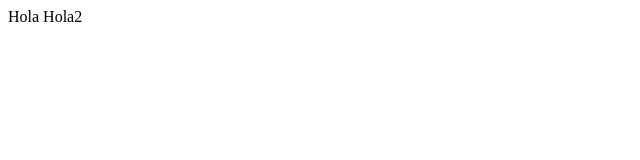
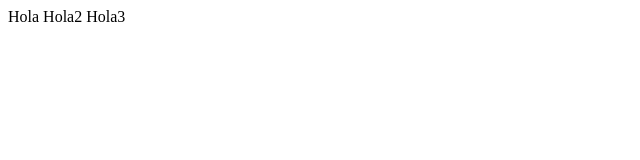
Before and after one commit to rafagarnica/PrimeRepositorio, a plain HTML site: page index.html in a window 1280 px wide. Shown: the full height of the page, 0-640 px from the left. Drawn offline with Linux system fonts and the light colour scheme.

Commit message:
Hola 3 en cuerpo

```diff
--- a/index.html
+++ b/index.html
@@ -7,5 +7,6 @@
   <body>
     Hola
     Hola2
+    Hola3
   </body>
 </html>
```
